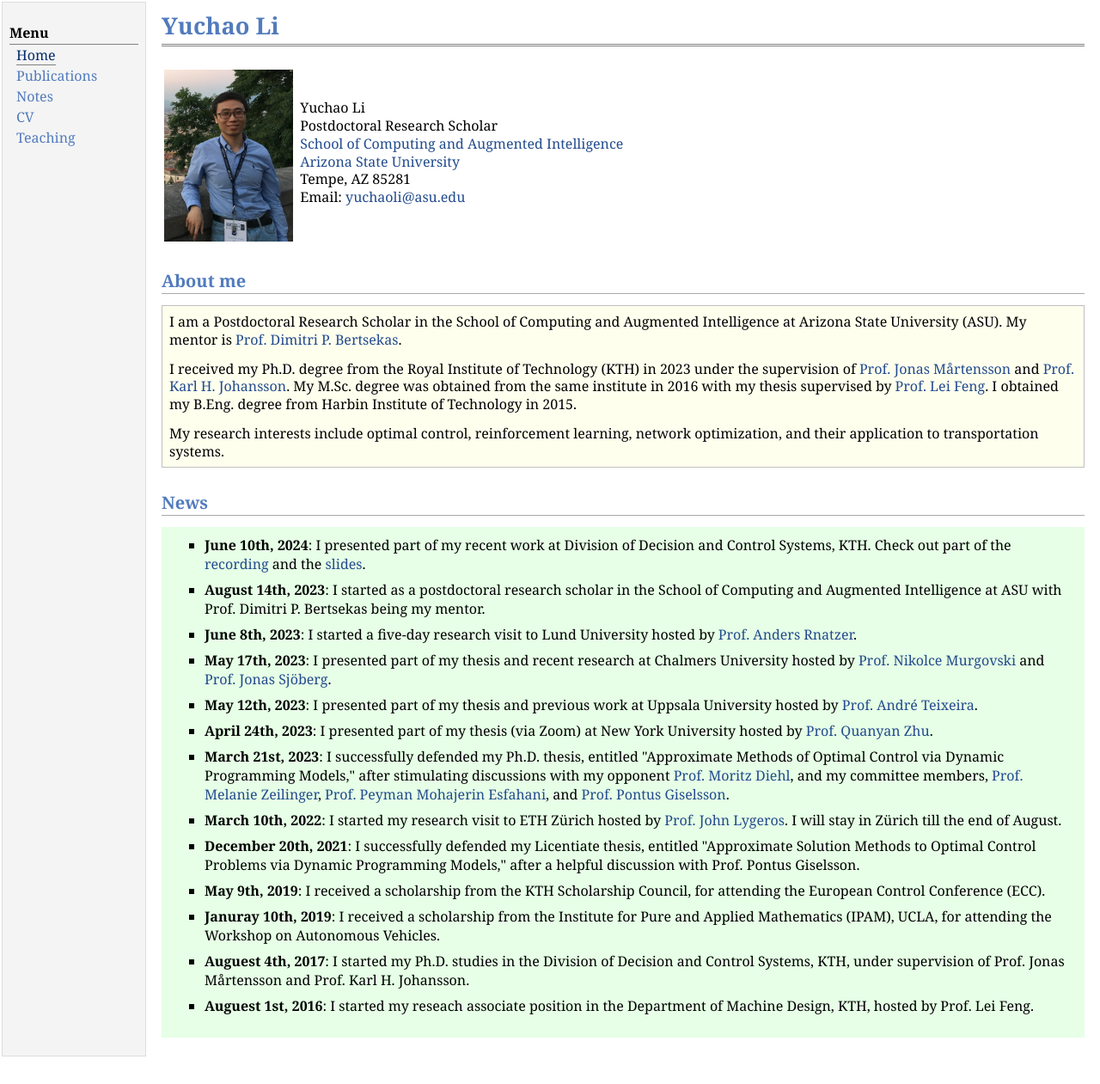
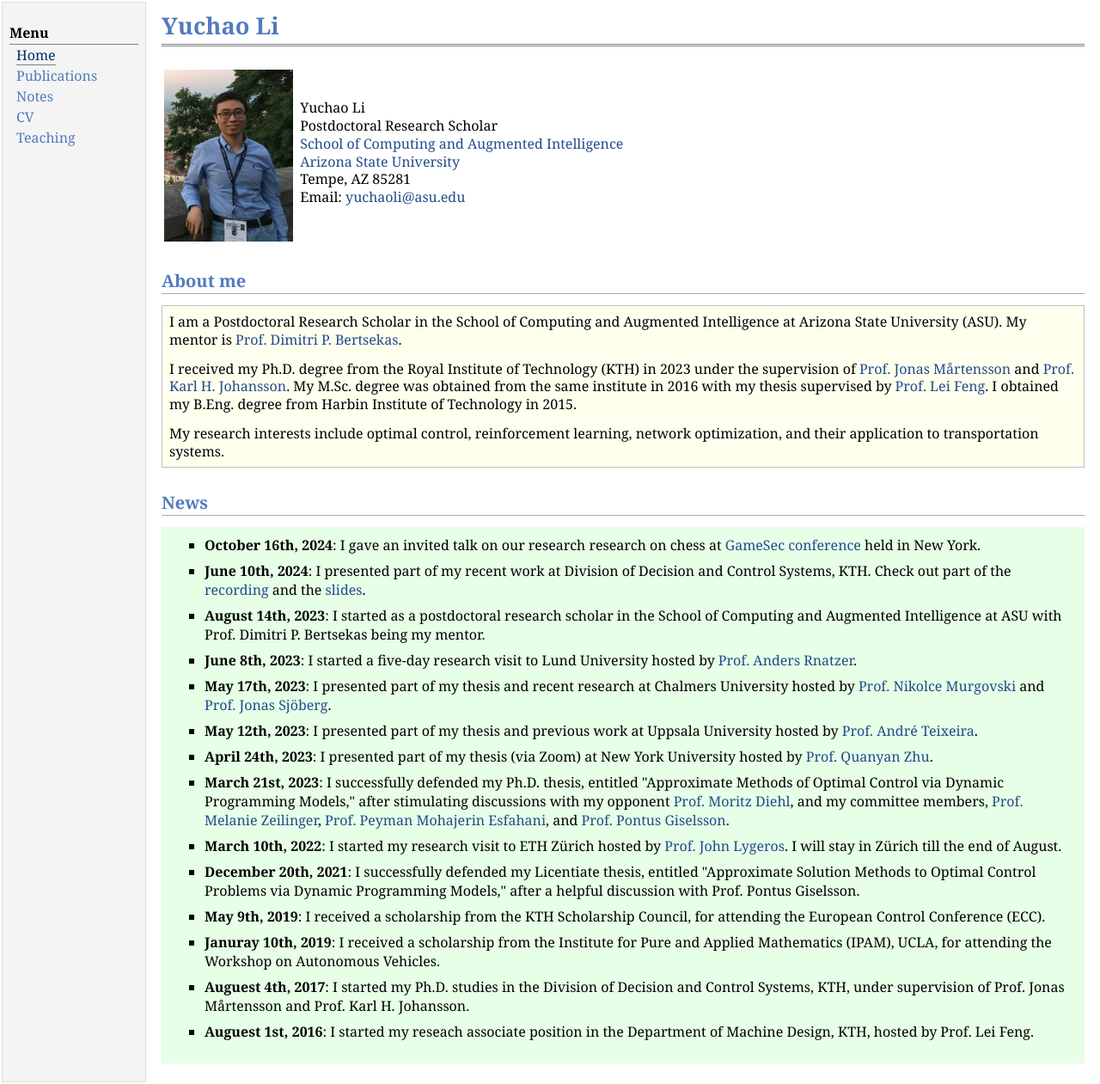
Before and after one commit to yuchaotaigu/yuchaotaigu.github.io, a Jekyll site: the page index.html, which Jekyll copies as it is, in a window 1280 px wide. Shown: the whole page at 86% size. Built offline with Jekyll 4.4.1, drawn with Linux system fonts in a browser that asks for light colours; comment, search, counter and statistics services are not loaded; before the commit the page ends 1231 px from its top, so only the background shows below that.

Commit message:
nyu talk

```diff
--- a/index.html
+++ b/index.html
@@ -51,6 +51,8 @@ Email: <a href="mailto:yuchaoli@asu.edu">yuchaoli@asu.edu</a><br /></p>
 <div class="infoblock">
 <div id="demobox">
 <ul>
+  <li><b>October 16th, 2024</b>: I gave an invited talk on our research research on chess at <a href="https://www.gamesec-conf.org/program.php">GameSec conference</a> held in New York.
+  </li>
   <li><b>June 10th, 2024</b>: I presented part of my recent work at Division of Decision and Control Systems, KTH. Check out part of the <a href="https://drive.google.com/file/d/1TLyZqxkuKMUVFvmkJujg9TFuo6bbzzKe/view?usp=drive_link">recording</a> and the <a href="research/MPC_AI_Slides_KTH_0610.pdf">slides</a>.
   </li>
   <li><b>August 14th, 2023</b>: I started as a postdoctoral research scholar in the School of Computing and Augmented Intelligence at ASU with Prof. Dimitri P. Bertsekas being my mentor.
```
